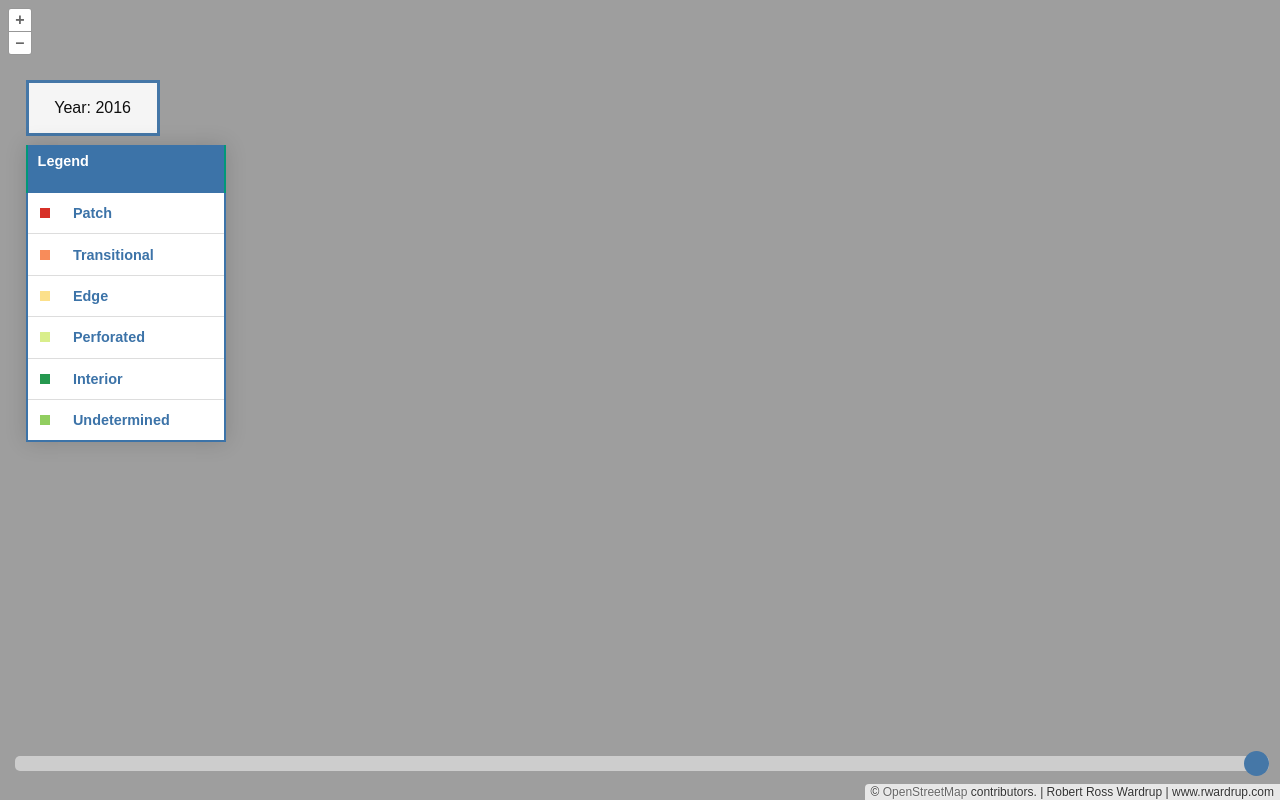
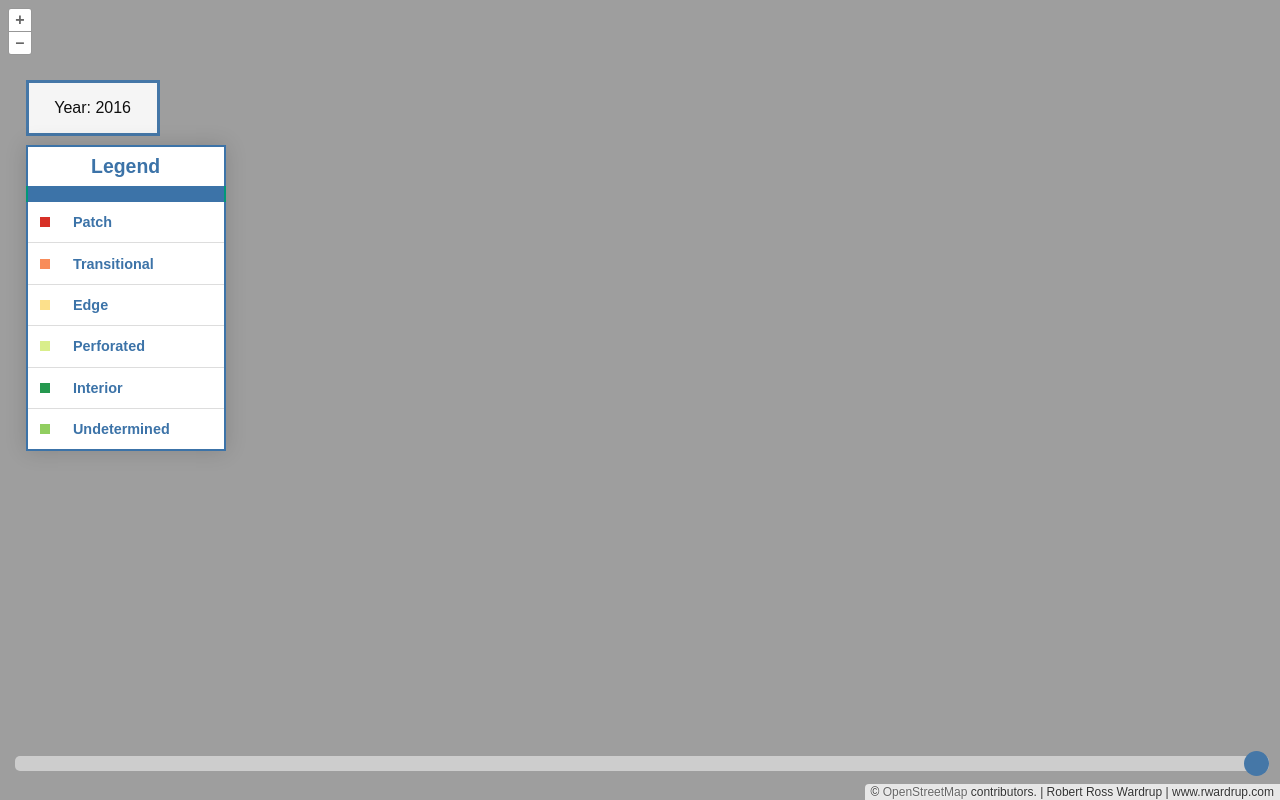
Before and after one commit to minorsecond/co_forestfrag_map, a website built with Parcel: page index.html in a window 1280 px wide. Built offline with nearby package versions, Linux system fonts and the light colour scheme; what ol-layerswitcher would draw is missing.

Commit message:
Better looking legends

```diff
--- a/style.css
+++ b/style.css
@@ -49,6 +49,17 @@ body {
     background-color: #FFFFFF;
     opacity: .90;
     text-align: center;
+}
+
+.table-title {
+    font-size: 1.35em;
+    font-weight: bold;
+    color: #3c73a8;
+    background-color: #ffffff;
+    text-align: center;
+    border-top: 2px solid #3c73a8;
+    border-left: 2px solid #3c73a8;
+    border-right: 2px solid #3c73a8;
 }
 
 .styled-legend {
```
